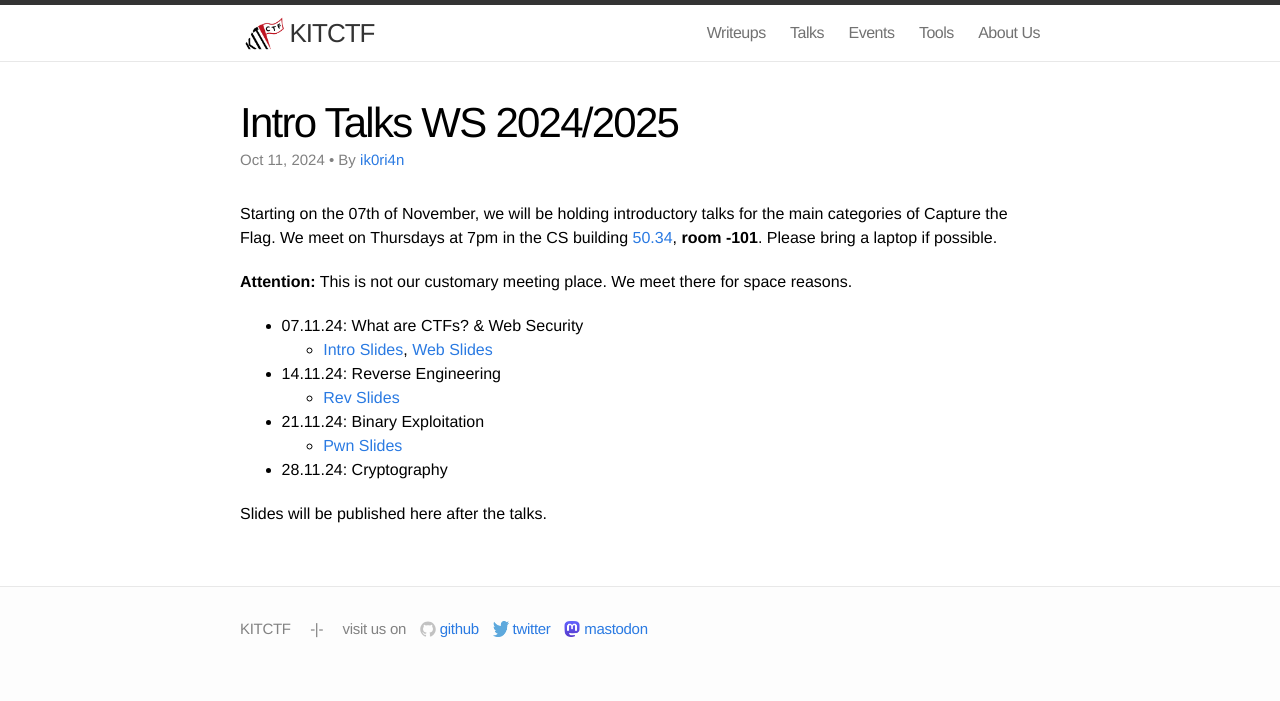
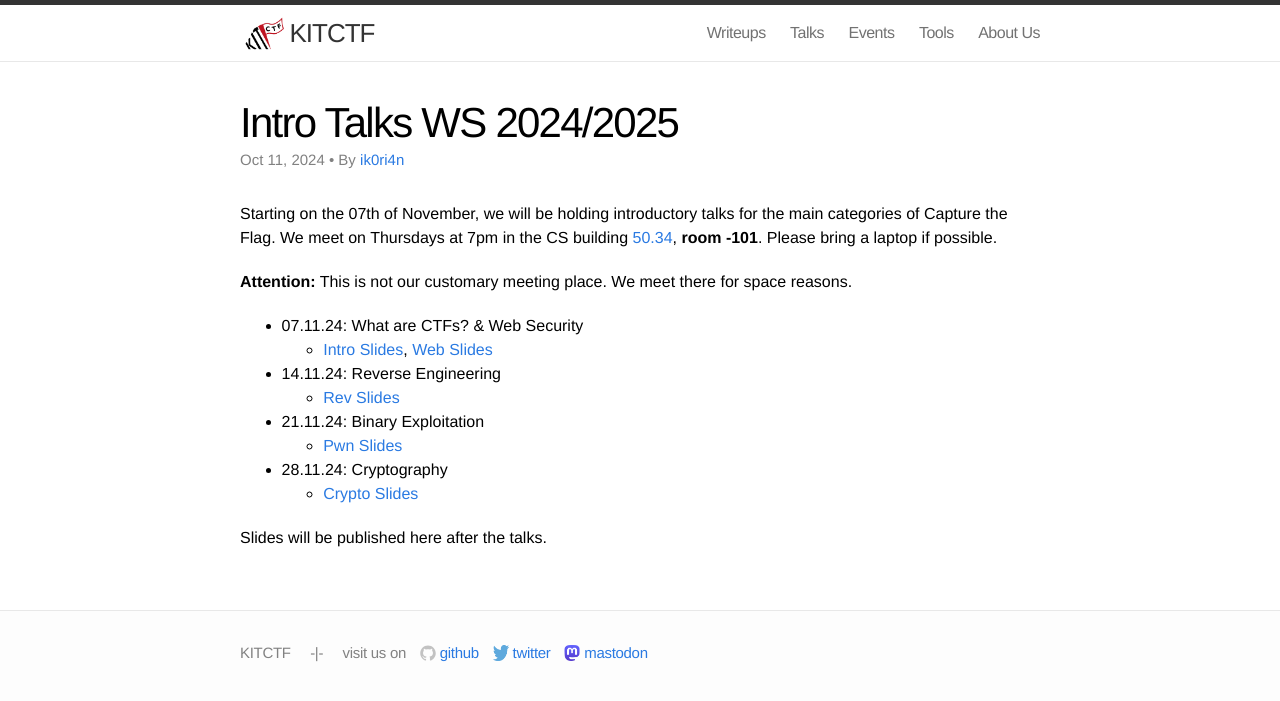
Before and after one commit to kitctf/www, a Jekyll site: the page built from _posts/2024-10-11-intro.md, in a window 1280 px wide. Shown: the top 701 px of the page. Built offline with Jekyll 4.4.1, drawn with Linux system fonts in a browser that asks for light colours.

Commit message:
Add crypto slides

```diff
--- a/_posts/2024-10-11-intro.md
+++ b/_posts/2024-10-11-intro.md
@@ -19,5 +19,6 @@ We meet on Thursdays at 7pm in the CS building [50.34](https://www.kit.edu/campu
  * 21.11.24: Binary Exploitation
     * [Pwn Slides](/talks/2024-11-21-pwnintro/pwn-slides.pdf)
  * 28.11.24: Cryptography
+    * [Crypto Slides](/talks/2024-11-28-cryptointro/crypto-slides.pdf)
 
 Slides will be published here after the talks.
```
Also changed, not shown: 1 other file.
